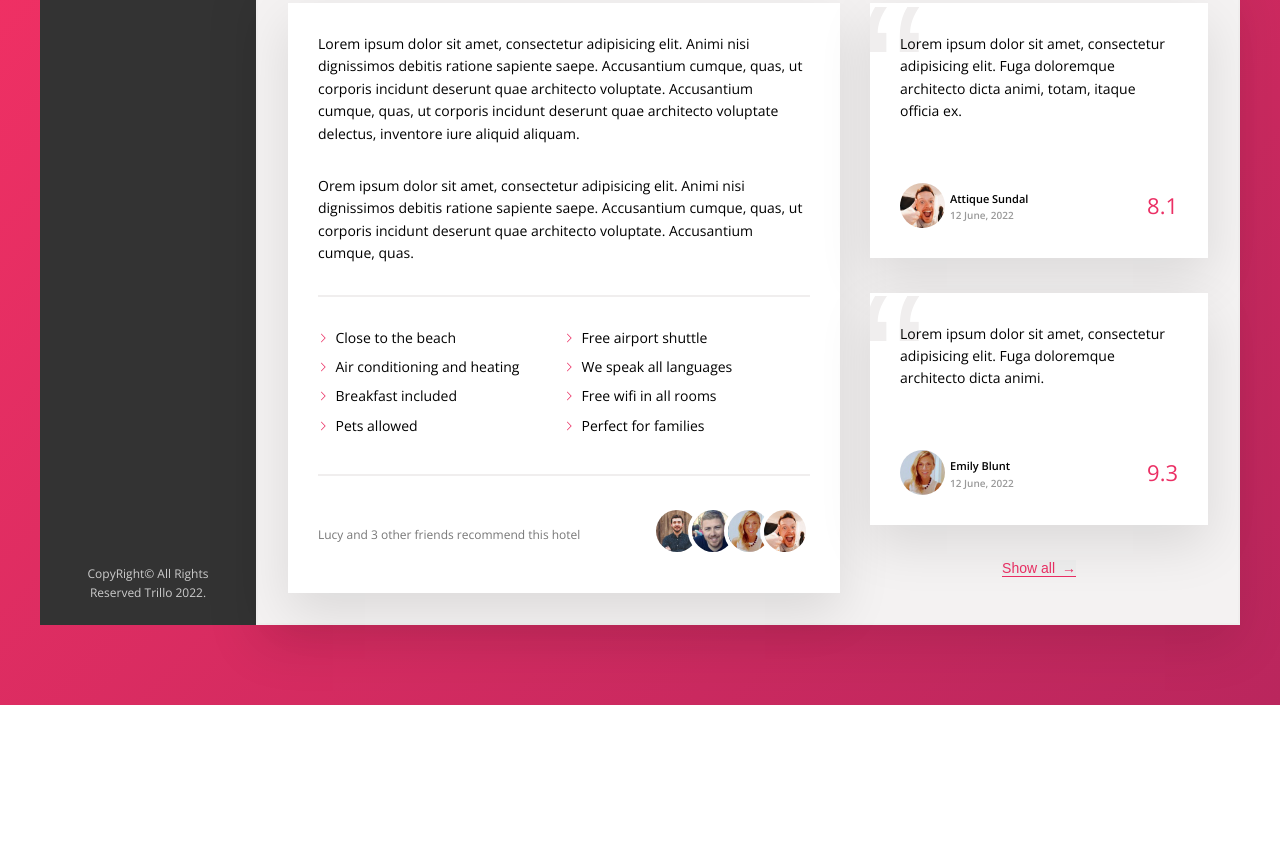
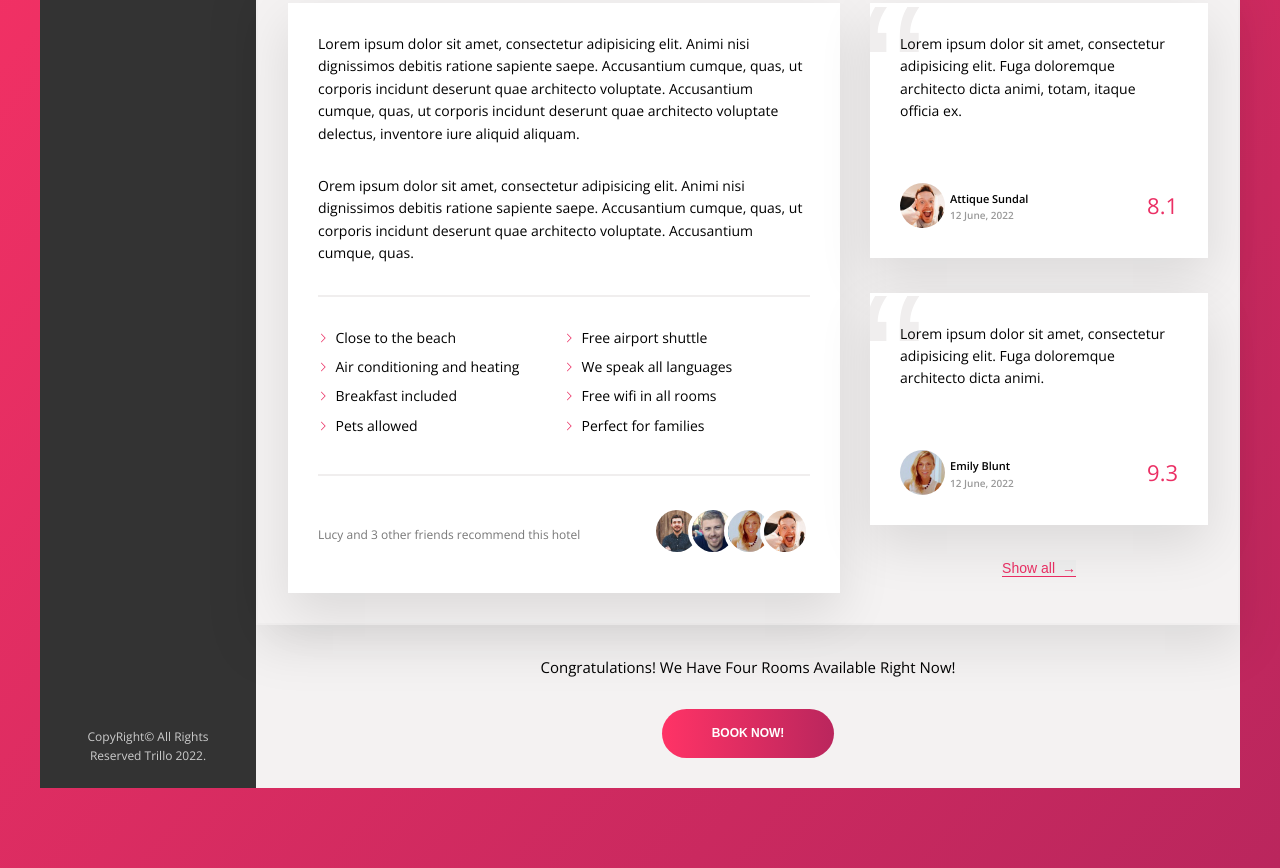
Before and after one commit to ahsanhd/Trillo-App-UI, a website: page index.html in a window 1280 px wide. Shown: the part 628-1496 px from the top of the page. Before the commit the page ends 1333 px from the top, so only its background shows below. Drawn offline with nearby package versions, Linux system fonts and the light colour scheme.

Commit message:
Added CTA section

```diff
--- a/index.html
+++ b/index.html
@@ -216,6 +216,19 @@
                         </div>
 
                     </div>
+                    <div class="cta">
+                        <h2 class="cta__heading">
+                            Congratulations! We Have four rooms available Right now!
+                        </h2>
+                        <button class="btn">
+                            <span class="btn__visible">
+                                BOOK NOW!
+                            </span>
+
+                            <span class="btn__invisible">Only Four Rooms Left</span>
+
+                        </button>
+                    </div>
                 </main>
 
             </div>
--- a/sass/_components.scss
+++ b/sass/_components.scss
@@ -492,3 +492,74 @@
 
     }
 }
+
+//////////////////////////////////////////////////////////////////////////////////////////////////////////////////////////////////////////////////////////////////////
+/// CTA
+
+.cta {
+    text-align: center;
+    padding: 3rem 0;
+
+    &__heading {
+        font-size: 1.5rem;
+        font-weight: 300;
+        text-transform: capitalize;
+        margin-bottom: 3rem;
+    }
+
+}
+
+//////////////////////////////////////////////////////////////////////////////////////////////////////////////////////////////////////////////////////////////////////
+/// CTA BUTTON
+
+.btn {
+    font-size: 1.2rem;
+    text-transform: uppercase;
+    font-weight: 600;
+    color: #fff;
+    border: none;
+    border-radius: 100px;
+    background: linear-gradient(to right, var(--color-Primary-light), var(--color-Primary-dark));
+    position: relative;
+    overflow: hidden;
+    cursor: pointer;
+
+    & > * {
+        display: inline-block;
+        width: 100%;
+        height: 100%;
+        transition: all .2s;
+        transition: all .2s;
+    }
+
+    &__visible {
+        padding: 1.75rem 5rem;
+    }
+
+    &__invisible {
+        padding: 1.75rem 0rem;
+        position: absolute;
+        left: 0;
+        top: -100%;
+    }
+
+    &:hover {
+        background: linear-gradient(to left, var(--color-Primary-light), var(--color-Primary-dark));
+    }
+
+    &:hover {
+
+        .btn__visible {
+            transform: translateY(100%);
+        }
+
+        .btn__invisible {
+            top: 0;
+        }
+    }
+
+    &:focus {
+        outline: none;
+        animation: pulsate 1s infinite;
+    }
+}
```
Also changed, not shown: css/style.css.
